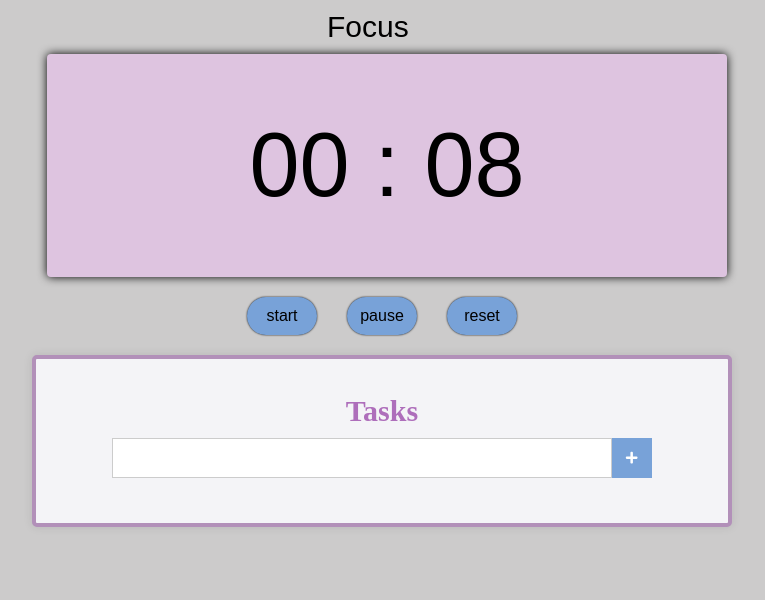
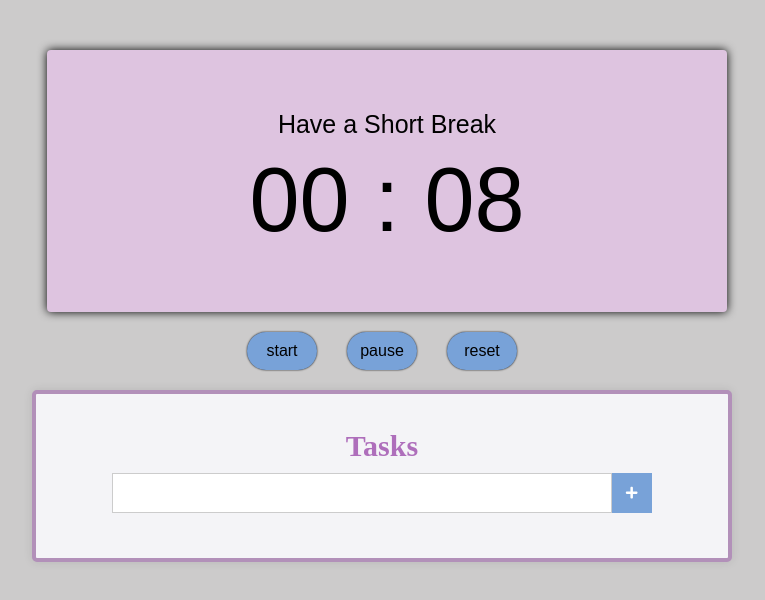
Before and after one commit to mnemosine8/react-pomodoro, a React (Create React App) app: page / in a window 1280 px wide. Shown: the top 600 px of the page, without its empty margins (253-1018 px from the left). Built offline with nearby package versions, Linux system fonts and the light colour scheme.

Commit message:
message timer

```diff
--- a/src/components/PomodoroTimer/index.js
+++ b/src/components/PomodoroTimer/index.js
@@ -17,6 +17,7 @@ const [timeCounting,setTimeCounting] = React.useState(false);
 const [working,setWorking] = React.useState(false);
 const [resting,setResting] = React.useState(false);
 const [long,setLong] = React.useState(false);
+const [messageTimer,setMessageTimer] = React.useState("");
 const[cyclesQtdManager,setCyclesQtdManager] = React.useState(new Array(cycles-1).fill(true));
 
 
@@ -66,7 +67,9 @@ const configureReset = () =>{
             {
                   setMainTime(longRestTime)
             }
-            else setMainTime(shortRestTime)
+            else
+            {
+                  setMainTime(shortRestTime)}
       }
 
 }
@@ -75,9 +78,14 @@ useEffect(()=>{
 
       if(resting) document.querySelector(".timer").style.backgroundColor ="lightblue";
       {
-            if(long) document.querySelector(".timer").style.backgroundColor ="CornflowerBlue";
+            setMessageTimer("Have a Short Break");
+            if(long){
+                  document.querySelector(".timer").style.backgroundColor ="CornflowerBlue";
+                  setMessageTimer("Have a Long Break");}
       }
-      if(working) document.querySelector(".timer").style.backgroundColor ="Plum";
+      if(working) {
+            document.querySelector(".timer").style.backgroundColor ="Plum"
+            setMessageTimer("Work");}
 
 
 
@@ -111,10 +119,10 @@ useEffect(()=>{
 
    return (
          <div className="pomodoro">
-               <p className="text">Focus</p>
+               <div classname = "logo"></div>
            <div classname="timer">
 
-          <Timer mainTime = {mainTime}/></div>
+          <Timer messageTimer = {messageTimer} mainTime = {mainTime}/></div>
 
           <div className = "buttonsTimer">
              <Button text = "start" onClick={()=> configureStart()}></Button>
--- a/src/components/PomodoroTimer/pomodoroTimer.css
+++ b/src/components/PomodoroTimer/pomodoroTimer.css
@@ -11,19 +11,24 @@
     box-shadow: 0 0 10px;
     max-width: 700px;
     justify-content: space-evenly;
+
+
+ }
+.timer .clock
+{
     font-size: 90px;
     text-align: center;
     margin-top:10px;
+}
 
- }
+.timer .messageTimer
+{
+    font-size: 25px;
+    text-align: center;
+
+}
 
 
-.text
- {
-     font-size: 30px;
-     margin-top: 10px;
-     margin-left: 580px;
- }
 
  .buttonsTimer
 {
--- a/src/components/Tasks/Tasks.css
+++ b/src/components/Tasks/Tasks.css
@@ -5,15 +5,15 @@
 
 }
 .tasks li{
-  display: flex;
-  align-items: center;
+ display: flex;
   justify-content: space-between;
   padding: 10px;
+  margin-left: 20px;
 
 }
 
 .tasks li .edit{
-  margin-right: 10px;
+  margin-right: 5px;
   color: rgb(120, 162, 216);
   cursor: pointer;
 
@@ -22,3 +22,7 @@
 .tasks li .delete{
   cursor: pointer;
 }
+.tasks li .checkbox
+{
+  cursor: pointer;
+}
--- a/src/components/Tasks/index.js
+++ b/src/components/Tasks/index.js
@@ -7,6 +7,7 @@ return(
 <ul className="tasks">
             {tasks.map((task,index) =>(
               <li key={task}>
+                <input type = "checkbox" className="checkbox"></input>
                 {task}
                 <div>
                 <FaEdit onClick ={(e) => handleEdit(e, index)}
--- a/src/components/Timer/index.js
+++ b/src/components/Timer/index.js
@@ -4,5 +4,7 @@ import { secondsToTime } from "../utils/seconds-to-time";
 
 export function Timer(props)
 {
-    return <div className="timer">{secondsToTime(props.mainTime)}</div>
+    return <div className="timer">
+       <div className="messageTimer">{props.messageTimer}</div>
+        <div className="clock">{secondsToTime(props.mainTime)}</div></div>
 }
```
